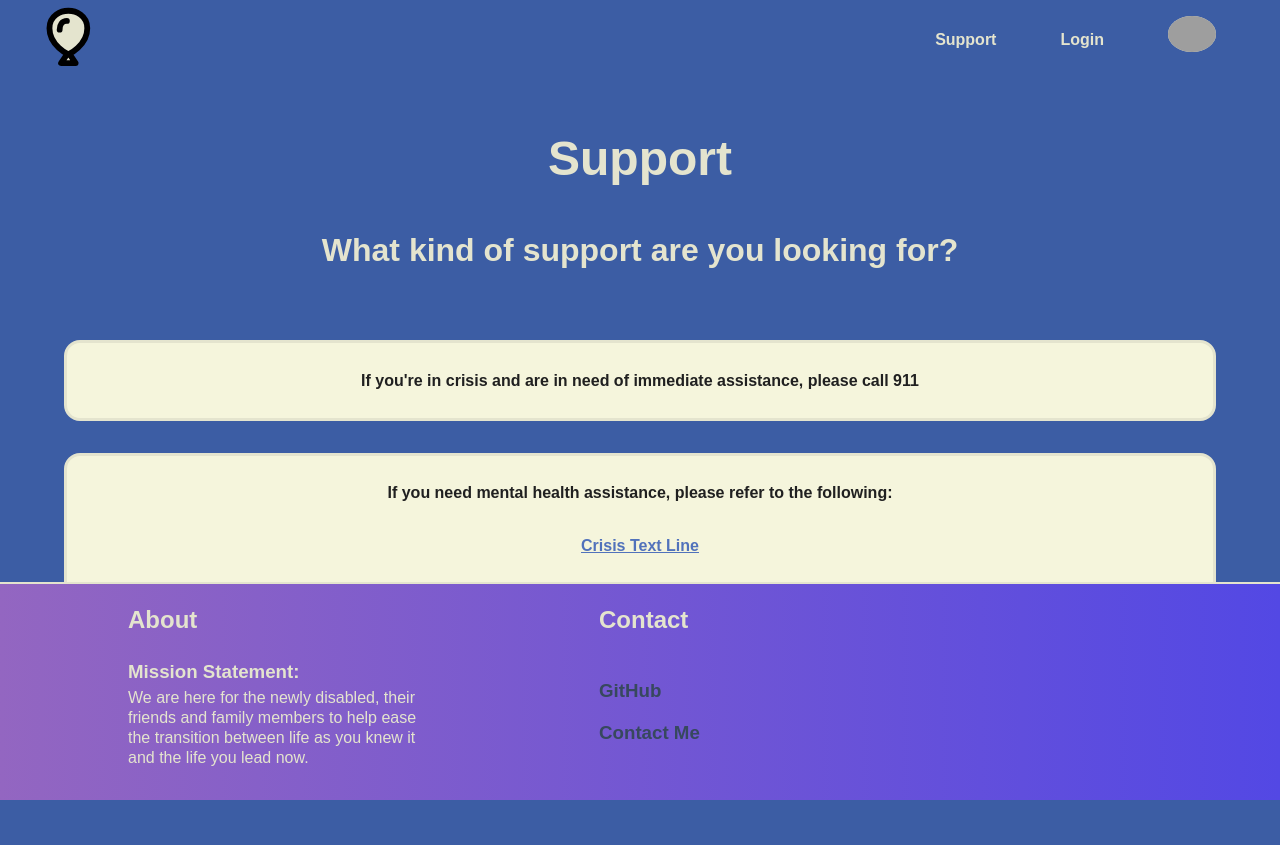
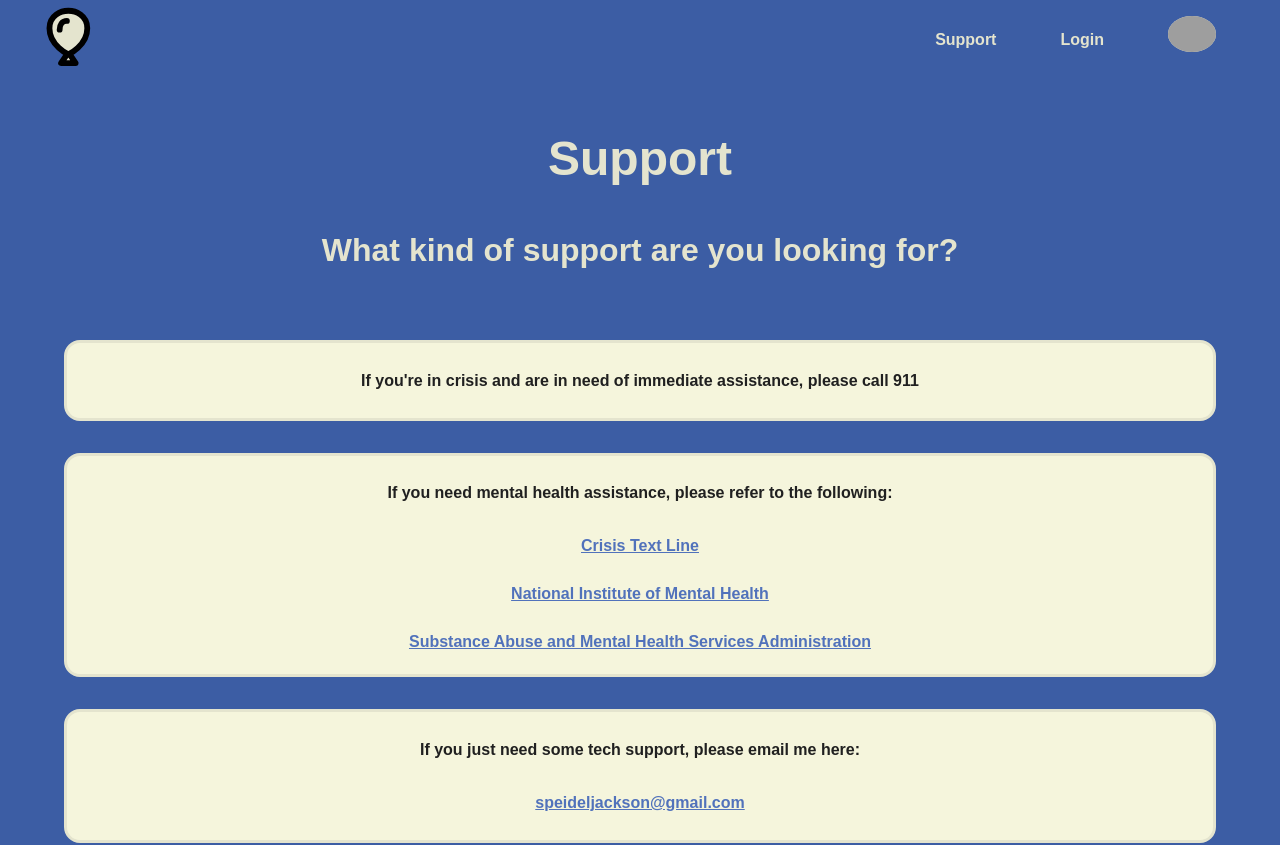
Before and after one commit to JackSpeidel/jack-speidel-capstone, a React (Create React App) app: page /support in a window 1280 px wide. Shown: the top 845 px of the page. Before the commit the page ends 800 px from the top, so only its background shows below. Built offline with nearby package versions, Linux system fonts and the light colour scheme; grey boxes are pictures that could not be loaded.

Commit message:
more bug squishing

```diff
--- a/src/components/Footer/footer.scss
+++ b/src/components/Footer/footer.scss
@@ -3,7 +3,7 @@
     background-image: linear-gradient(to right, rgb(147, 102, 193), rgb(83, 72, 228));
     border-top: 2px solid rgb(228, 228, 206);
     padding-bottom: 2rem;
-    position: fixed;
+    position: relative;
     width: 100%;
     bottom: 0;
 
--- a/src/components/Nav/Nav.jsx
+++ b/src/components/Nav/Nav.jsx
@@ -3,8 +3,7 @@ import { Link } from 'react-router-dom';
 import { motion } from "framer-motion";
 import { useState } from 'react';
 import user_profile from '../../assets/images/user-alt-1-svgrepo-com.svg'
-import ScrollIndicator from '../ScrollIndicator/ScrollIndicator';
-import ScrollArrow from '../ScrollArrow/ScrollArrow';
+
 
 const svgVariants = {
     hidden: { rotate: -360 },
@@ -34,7 +33,7 @@ const Nav = () => {
     const [fix, setFix] = useState(false);
 
     const stickyNav = () => {
-        if (window.scrollY >= 100) {
+        if (window.scrollY >= 80) {
             setFix(true);
         } else {
             setFix(false);
--- a/src/pages/Community/Community.jsx
+++ b/src/pages/Community/Community.jsx
@@ -1,5 +1,6 @@
 import './community.scss';
 import { useEffect, useState } from 'react';
+import AnimatedWelcome from '../../components/AnimatedWelcome/AnimatedWelcome';
 import axios from 'axios';
 import user_icon from '../../assets/images/user-svgrepo-com.svg';
 import thaddeus from '../../assets/images/thaddeus_stevens_photo.webp'
@@ -40,6 +41,7 @@ const Community = () => {
   return (
     <div className='community'>
         <section className='community__header'>
+            {/* < AnimatedWelcome className='community__welcome' text='Welcome to upLift!' /> */}
             <h1 className='community__title'>Welcome Welcome Welcome</h1>
             <h3 className='community__subheading'>Please use this space to post & respond to each other with any questions/comments you may have about being newly disabled.</h3>
         </section>
--- a/src/pages/Community/community.scss
+++ b/src/pages/Community/community.scss
@@ -2,9 +2,13 @@
 
     margin: 8rem 2rem 0 2rem;
 
+    &__welcome{
+        margin: 0 !important;
+    }
+
     &__header {
         text-align: center;
-        margin-bottom: 10rem;
+        margin-bottom: 8rem;
     }
 
     &__title {
@@ -18,7 +22,7 @@
     &__post-heading {
         text-align: center;
         font-size: 1.25rem;
-        // position: relative;
+        position: relative;
         right: 2rem;
     }
 
@@ -72,8 +76,7 @@
     &__form {
         display: flex;
         flex-direction: column;
-        margin-top: 2rem;
-        margin-right: 4rem;
+        margin: 2rem 4rem 5rem 0;
         width: 40%;
     }
 
--- a/src/pages/Login/Login.jsx
+++ b/src/pages/Login/Login.jsx
@@ -54,7 +54,7 @@ const Login = () => {
             </div>
         </form>
         <section className='login__register'>
-            <Link className='login__register-link' to='/register'><button className='login__button'>Need an Account? Click here to register</button></Link>
+            <Link className='login__register-link' to='/register'><button className='login__button'>Need an Account? Click here to register!</button></Link>
         </section>
     </div>
   )
--- a/src/pages/Login/login.scss
+++ b/src/pages/Login/login.scss
@@ -1,6 +1,8 @@
 .login {
 
+
     &__container {
+        height: 63vh;
         margin: 0 2rem;
     }
 
--- a/src/pages/Register/Register.jsx
+++ b/src/pages/Register/Register.jsx
@@ -34,7 +34,7 @@ const Register = () => {
     }
 
     return (
-        <div>
+        <div className='register__height'>
             <form className='register' onSubmit={handleSubmit} action="">
                 <h1 className='register__heading'>Register</h1>
                 <div className='register__1st-name-container'>
--- a/src/pages/Register/register.scss
+++ b/src/pages/Register/register.scss
@@ -1,5 +1,9 @@
 .register {
     margin: 0 1rem;
+
+    &__height{
+        height: 63vh;
+    }
 
     &__input {
         width: 10rem;
--- a/src/pages/Support/Support.jsx
+++ b/src/pages/Support/Support.jsx
@@ -25,8 +25,9 @@ const Support = () => {
                     <p>Substance Abuse and Mental Health Services Administration</p>
                 </Link>
             </section>
-            <section className='support__card'>
-                <h4>If you just need some tech support, please reach out to <span >{'support@uplift.biz'}</span></h4>
+            <section className='support__card-email'>
+                 <h4>If you just need some tech support, please email me here:</h4>
+                <h4 className='support__link' target='_blank' rel='noreferrer' onClick={() => window.location = 'mailto:speideljackson@gmail.com'}>speideljackson@gmail.com</h4>
             </section>
         </section>
     </div>
--- a/src/pages/Support/support.scss
+++ b/src/pages/Support/support.scss
@@ -1,6 +1,8 @@
 .support {
     display: flex;
     flex-direction: column;
+    height: 120vh;
+
 
     &__heading {
         font-size: 3rem;
@@ -35,4 +37,14 @@
         color: #5172bb;
         text-decoration: underline;
     }
+
+    &__card-email{
+        flex-direction: row;
+        border: 3px solid rgb(228, 228, 206);
+        border-radius: 1rem;
+        text-align: center;
+        margin: 2rem 4rem 0 4rem;
+        background-color: beige;
+        color: rgb(32, 32, 32);
+    }
 }
```
